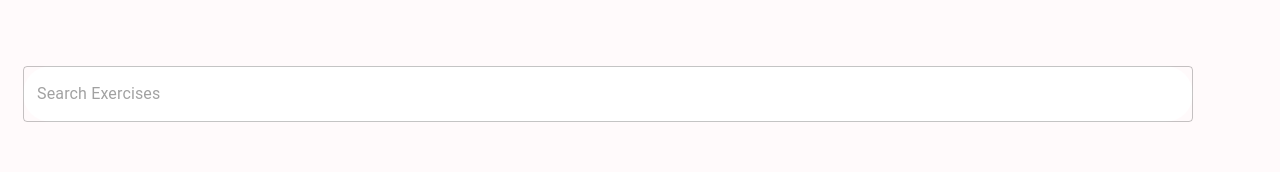
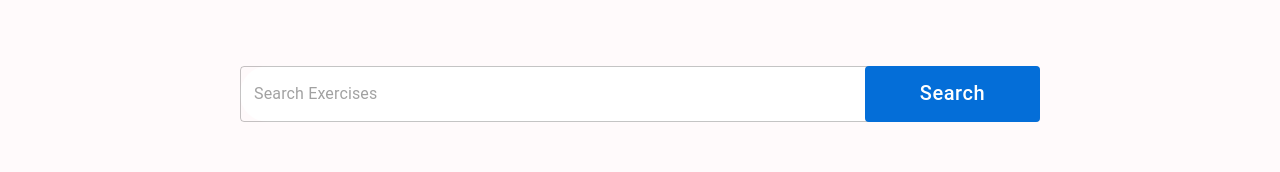
Before and after one commit to juhwan1014/Fitness_Helper_App, a React (Create React App) app: page / in a window 1280 px wide. Shown: the part 1085-1257 px from the top of the page. Built offline with nearby package versions, Linux system fonts and the light colour scheme.

Commit message:
using useState

```diff
--- a/src/App.css
+++ b/src/App.css
@@ -93,8 +93,8 @@
   }
 
   .search-btn:hover {
-    color: #FF2625 !important;
-    border: 1px solid #FF2625 !important;
+    color: #046ED8 !important;
+    border: 1px solid #046ED8 !important;
   }
 
   .exercise-video {
--- a/src/components/SearchExercises.js
+++ b/src/components/SearchExercises.js
@@ -2,6 +2,9 @@
 import { Box, Button, Stack, TextField, Typography } from '@mui/material';
 
 const SearchExercises = () => {
+
+    const [search, setSearch] = useState('')
+
   return (
     <Stack alignItems="center" mt="37px" justifyContent="center" p="20px">
         <Typography fontWeight={700} sx={{fontSize: {lg: '44px', xs: '30px'} }} mb="50px"
@@ -14,17 +17,30 @@
             <TextField
                 sx={{
                     input:{ fontweight:'700', border:'none', borderRadius:'4px' },
-                    width: { lg: '1170px', xs:'350px'},
+                    width: { lg: '800px', xs:'350px'},
                     backgroundColor: '#fff',
                     borderRadius: '40px'
                 }}
                 height="76px"
-                value=""
-                onChange={(e) => {}}
+                value={search}
+                onChange={(e) => setSearch(e.target.value.toLocaleLowerCase())}
                 placeholder="Search Exercises"
                 type="text"
             />
-            <Button></Button>
+            <Button className="search-btn"
+                sx={{
+                    bgcolor: '#046ED8',
+                    color:'#fff',
+                    textTransform: 'none',
+                    width: {lg: '175px', xs: '80px'},
+                    fontSize: {lg: '20px', xs: '14px'},
+                    height: '56px',
+                    position: 'absolute',
+                    right:'0'
+                }}
+            >
+                Search
+            </Button>
 
         </Box>
 
```
